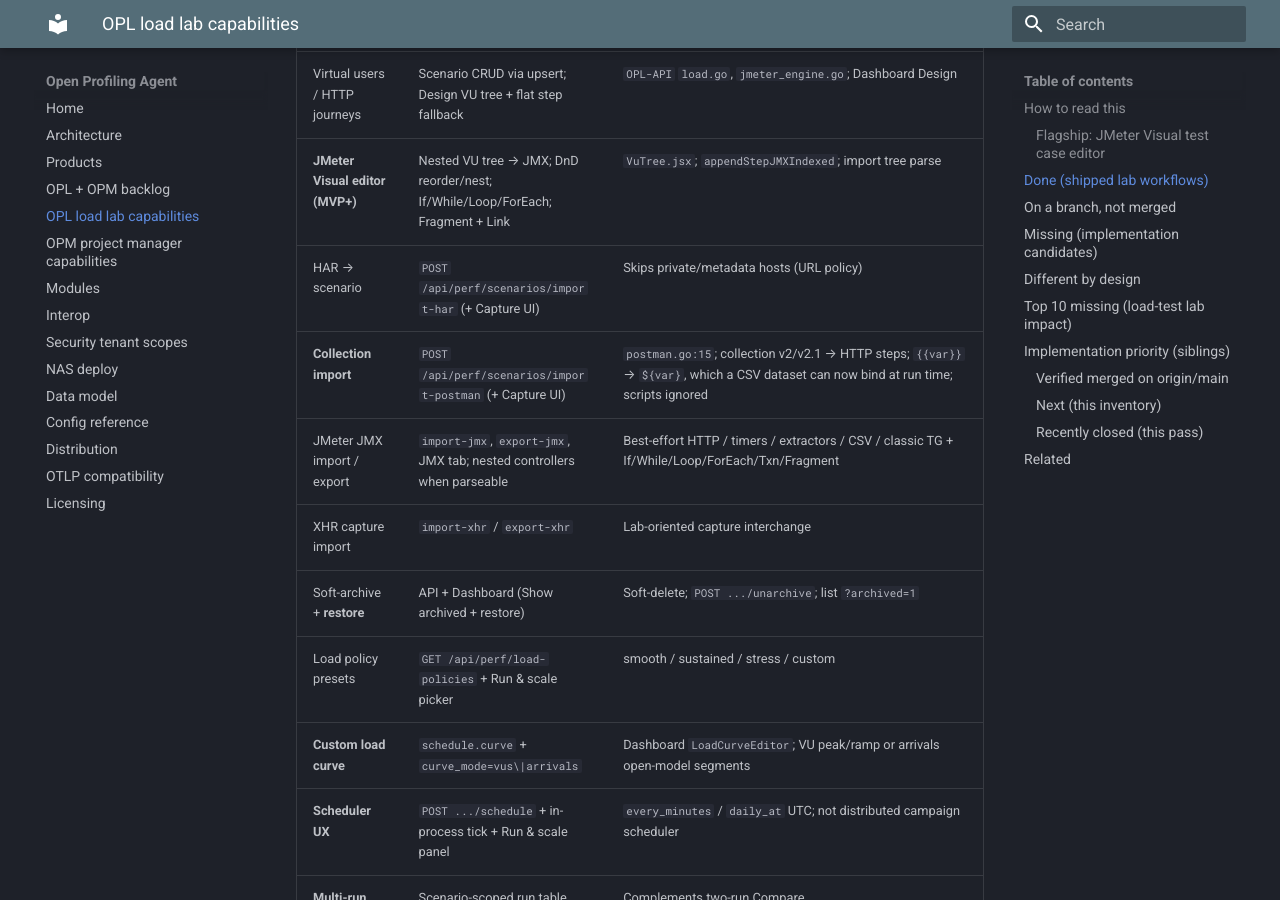
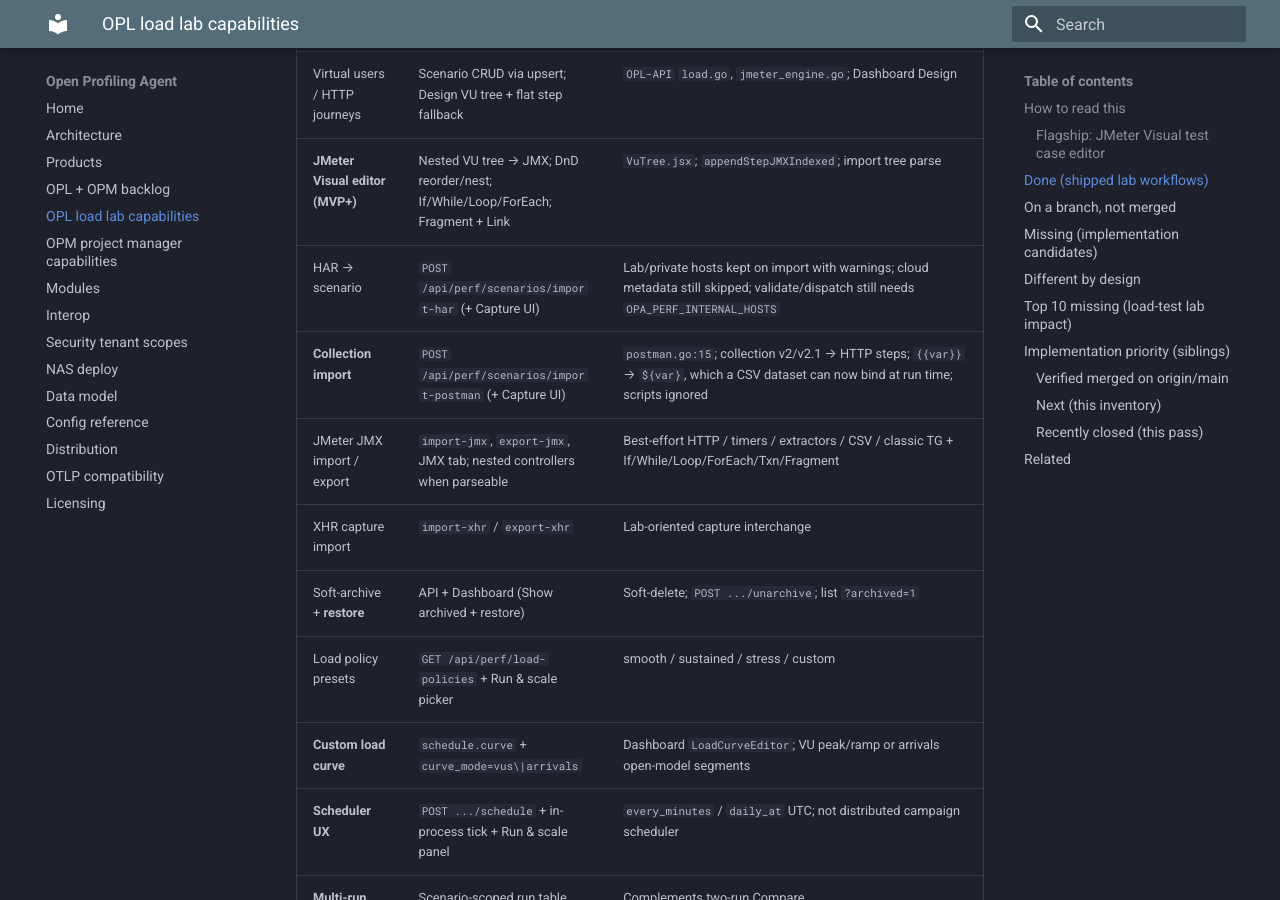
Before and after one commit to TheGrimmChester/OPA-Stack, an MkDocs documentation site: the page built from docs/opl-lab-capabilities.md, in a window 1280 px wide and 900 px high, scrolled down 1665 px. Built offline with MkDocs 1.6.1 and Material for MkDocs 9.7.7, drawn with Linux system fonts in a browser that asks for light colours.

Commit message:
Docs: OPL NAS HAR fixture and import honesty
Add a trimmed OPA Dashboard NAS HAR fixture for Perf Lab import tests
and clarify that private hosts import with warnings while run dial-pin
still uses OPA_PERF_INTERNAL_HOSTS.

```diff
--- a/docs/opl-lab-capabilities.md
+++ b/docs/opl-lab-capabilities.md
@@ -46,7 +46,7 @@ OPL is a **self-hosted load lab** next to OPA, not a SaaS multi-cloud load grid.
 |-----------------|-----------|------------------------|
 | Virtual users / HTTP journeys | Scenario CRUD via upsert; Design VU tree + flat step fallback | `OPL-API` `load.go`, `jmeter_engine.go`; Dashboard Design |
 | **JMeter Visual editor (MVP+)** | Nested VU tree → JMX; DnD reorder/nest; If/While/Loop/ForEach; Fragment + Link | `VuTree.jsx`; `appendStepJMXIndexed`; import tree parse |
-| HAR → scenario | `POST /api/perf/scenarios/import-har` (+ Capture UI) | Skips private/metadata hosts (URL policy) |
+| HAR → scenario | `POST /api/perf/scenarios/import-har` (+ Capture UI) | Lab/private hosts kept on import with warnings; cloud metadata still skipped; validate/dispatch still needs `OPA_PERF_INTERNAL_HOSTS` |
 | **Collection import** | `POST /api/perf/scenarios/import-postman` (+ Capture UI) | `postman.go:15`; collection v2/v2.1 → HTTP steps; `{{var}}` → `${var}`, which a CSV dataset can now bind at run time; scripts ignored |
 | JMeter JMX import / export | `import-jmx`, `export-jmx`, JMX tab; nested controllers when parseable | Best-effort HTTP / timers / extractors / CSV / classic TG + If/While/Loop/ForEach/Txn/Fragment |
 | XHR capture import | `import-xhr` / `export-xhr` | Lab-oriented capture interchange |
```
Also changed, not shown: 1 other file.
